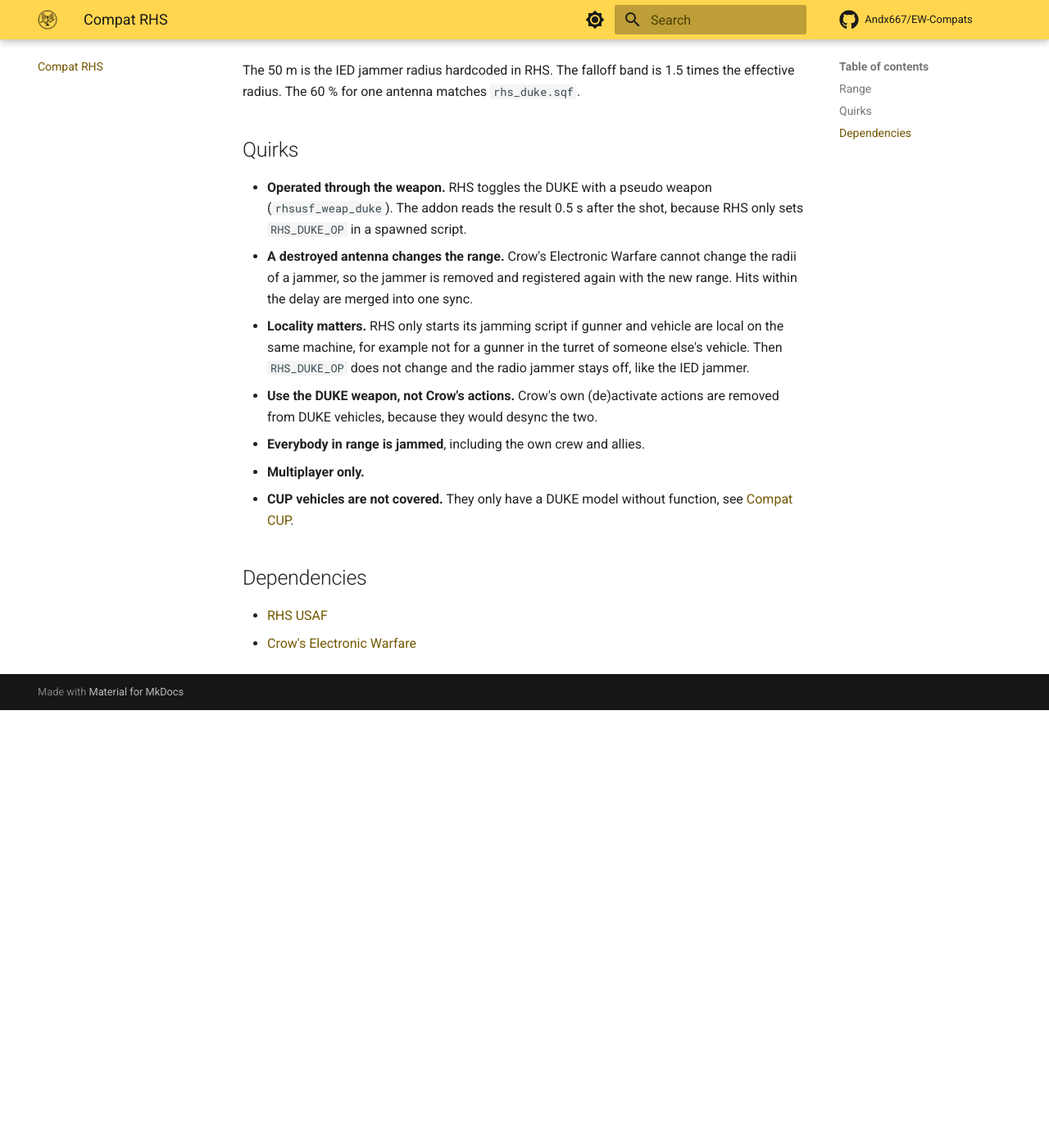
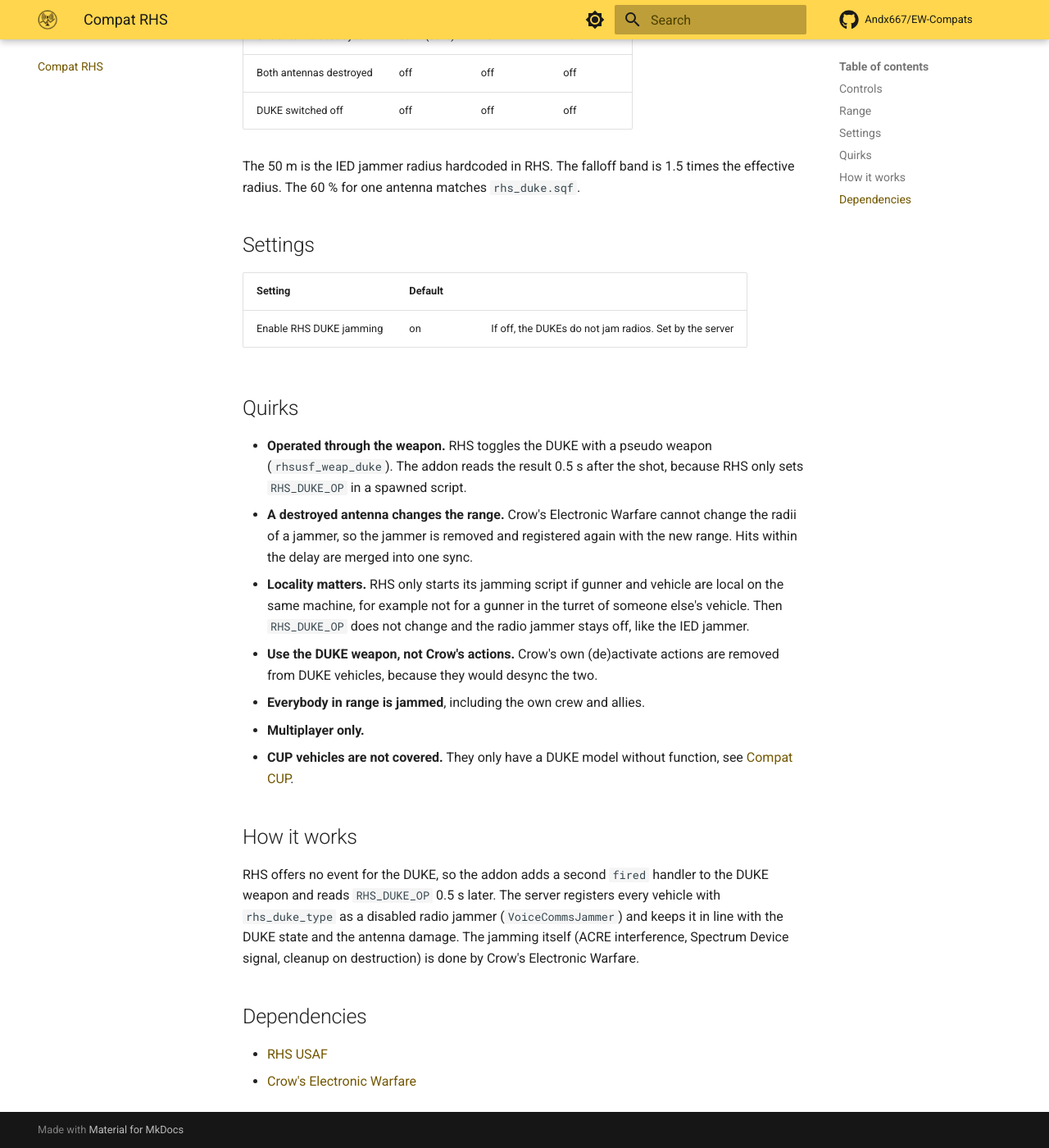
Before and after one commit to Andx667/EW-Compats, an MkDocs documentation site: the page built from docs/compat-rhs.md, in a window 1280 px wide and 1400 px high, scrolled down 701 px. Shown: the whole window at 82% size. Built offline with MkDocs 1.6.1 and Material for MkDocs 9.7.7, drawn with Linux system fonts in a browser that asks for light colours; plug-ins that fetch from the network failed and are left out; comment, search, counter and statistics services are not loaded; before the commit the page ends 1567 px from its top, so only the background shows below that; some of the changed text lies outside the part shown.

Commit message:
Unify structure of the BWA3, CUP and RHS compat docs and READMEs
Add function tables and settings sections to the addon READMEs, add
controls, settings and how-it-works sections to the user docs, and fix the
Boomerang detection distance default in the CUP README (30 m).

Co-Authored-By: Claude Sonnet 5.5 <noreply@anthropic.com>

```diff
--- a/docs/compat-rhs.md
+++ b/docs/compat-rhs.md
@@ -4,6 +4,10 @@ Vehicles with a **DUKE** (M1117, HMMWV family, MATV, M1A1/M1A2 and others) also
 
 !!! note "Gameplay values"
     The real DUKE (AN/VLQ-12 CREW Duke) is a vehicle-mounted counter-RCIED jammer. Its frequency bands and jamming range are not publicly documented in detail, so the radii here are gameplay values. The jammer is modelled as simply on or off and jams continuously in its radius while on.
+
+## Controls
+
+Switch the DUKE with its weapon `rhsusf_weap_duke`, as in RHS. The radio jammer follows it.
 
 ## Range
 
@@ -16,6 +20,12 @@ Vehicles with a **DUKE** (M1117, HMMWV family, MATV, M1A1/M1A2 and others) also
 
 The 50 m is the IED jammer radius hardcoded in RHS. The falloff band is 1.5 times the effective radius. The 60 % for one antenna matches `rhs_duke.sqf`.
 
+## Settings
+
+| Setting | Default | |
+|---|---|---|
+| Enable RHS DUKE jamming | on | If off, the DUKEs do not jam radios. Set by the server |
+
 ## Quirks
 
 - **Operated through the weapon.** RHS toggles the DUKE with a pseudo weapon (`rhsusf_weap_duke`). The addon reads the result 0.5 s after the shot, because RHS only sets `RHS_DUKE_OP` in a spawned script.
@@ -26,6 +36,10 @@ The 50 m is the IED jammer radius hardcoded in RHS. The falloff band is 1.5 time
 - **Multiplayer only.**
 - **CUP vehicles are not covered.** They only have a DUKE model without function, see [Compat CUP](compat-cup.md).
 
+## How it works
+
+RHS offers no event for the DUKE, so the addon adds a second `fired` handler to the DUKE weapon and reads `RHS_DUKE_OP` 0.5 s later. The server registers every vehicle with `rhs_duke_type` as a disabled radio jammer (`VoiceCommsJammer`) and keeps it in line with the DUKE state and the antenna damage. The jamming itself (ACRE interference, Spectrum Device signal, cleanup on destruction) is done by Crow's Electronic Warfare.
+
 ## Dependencies
 
 - [RHS USAF](https://steamcommunity.com/sharedfiles/filedetails/?id=843577117)
```
Also changed, not shown: addons/compat_bwa3/README.md (+16 -0 lines), addons/compat_cup/README.md (+31 -1 lines), addons/compat_rhs/README.md (+17 -0 lines), docs/compat-bwa3.md (+10 -0 lines), docs/compat-cup.md (+4 -0 lines).
